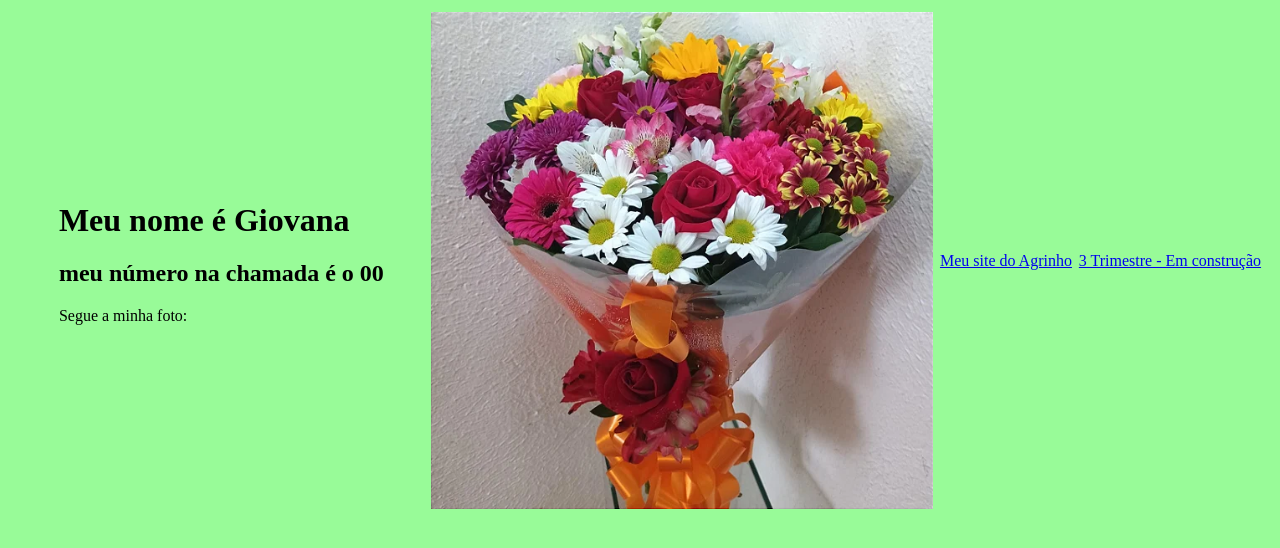
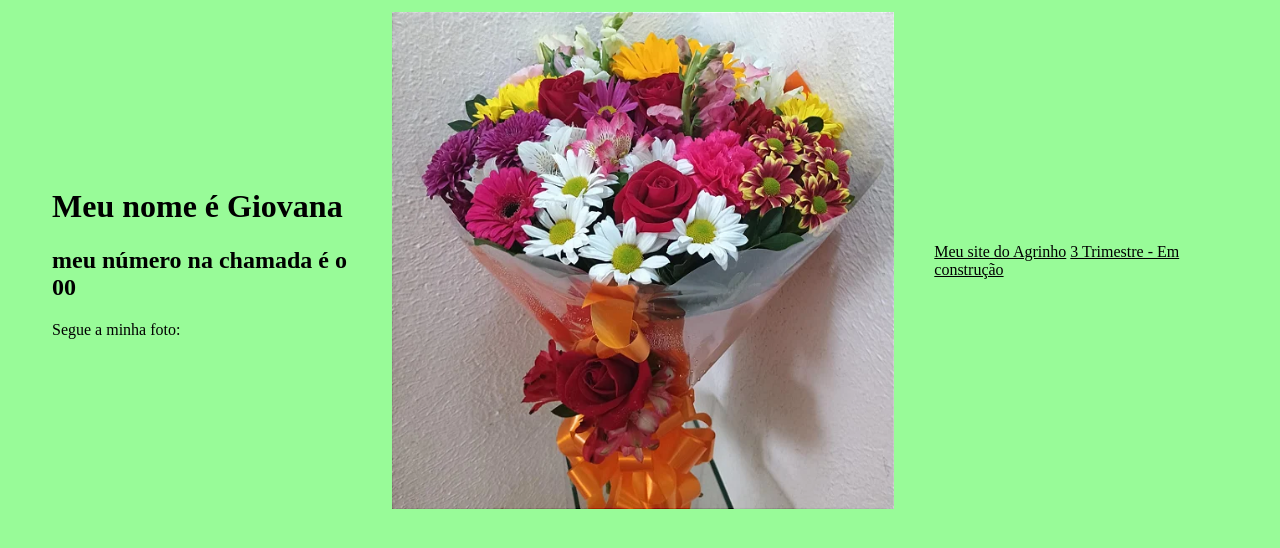
Before and after one commit to Prof-Giovana-Lemiska/1tc-aulas, a plain HTML site: page index.html in a window 1280 px wide. Drawn offline with Linux system fonts and the light colour scheme.

Commit message:
rtgyhujkilo

```diff
--- a/index.html
+++ b/index.html
@@ -14,7 +14,10 @@
 
     </div>
     <img class="foto" src="./imagem flor.webp" alt="Foto da Giovana">
-    <a href="./agrinho.html">Meu site do Agrinho</a>
-    <a href="#">3 Trimestre - Em construção</a>
+    <div>
+
+        <a href="./agrinho.html">Meu site do Agrinho</a>
+        <a href="#">3 Trimestre - Em construção</a>
+    </div>
 </body>
 </html>
--- a/style.css
+++ b/style.css
@@ -14,3 +14,7 @@ div{
         margin: 20px;
     padding: 20px;
 }
+
+a{
+    color: black;
+}
```
